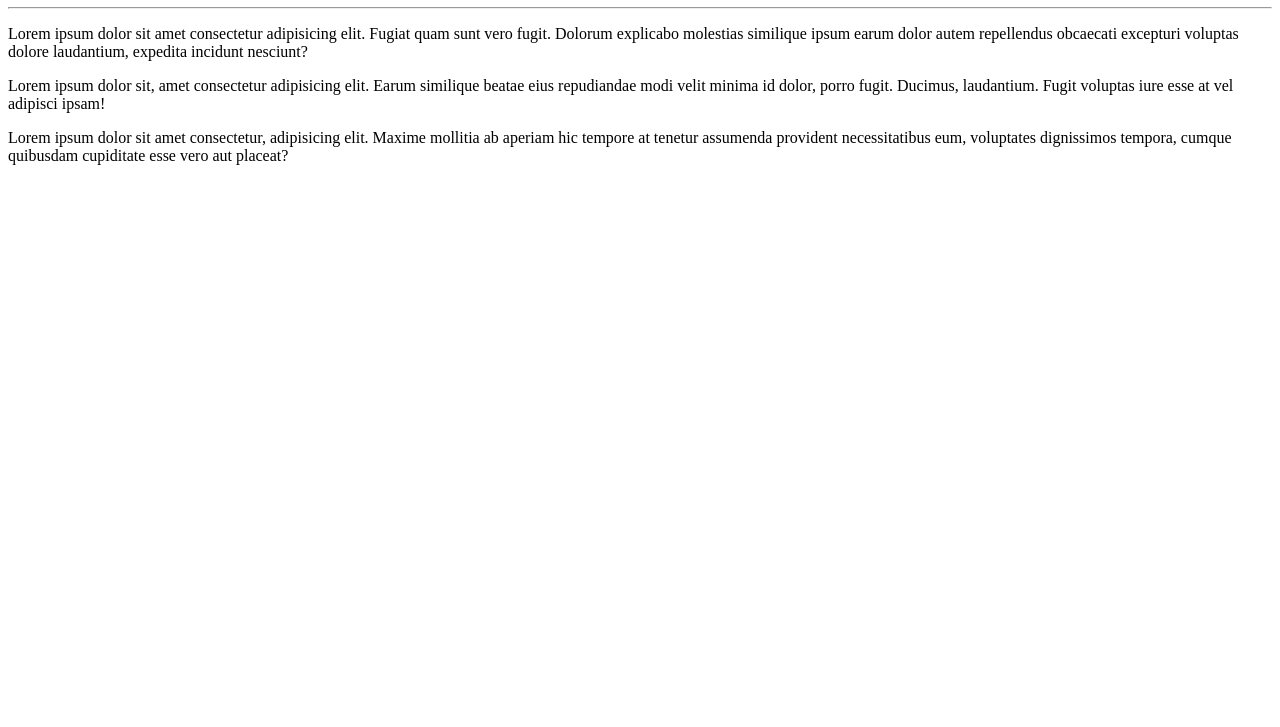
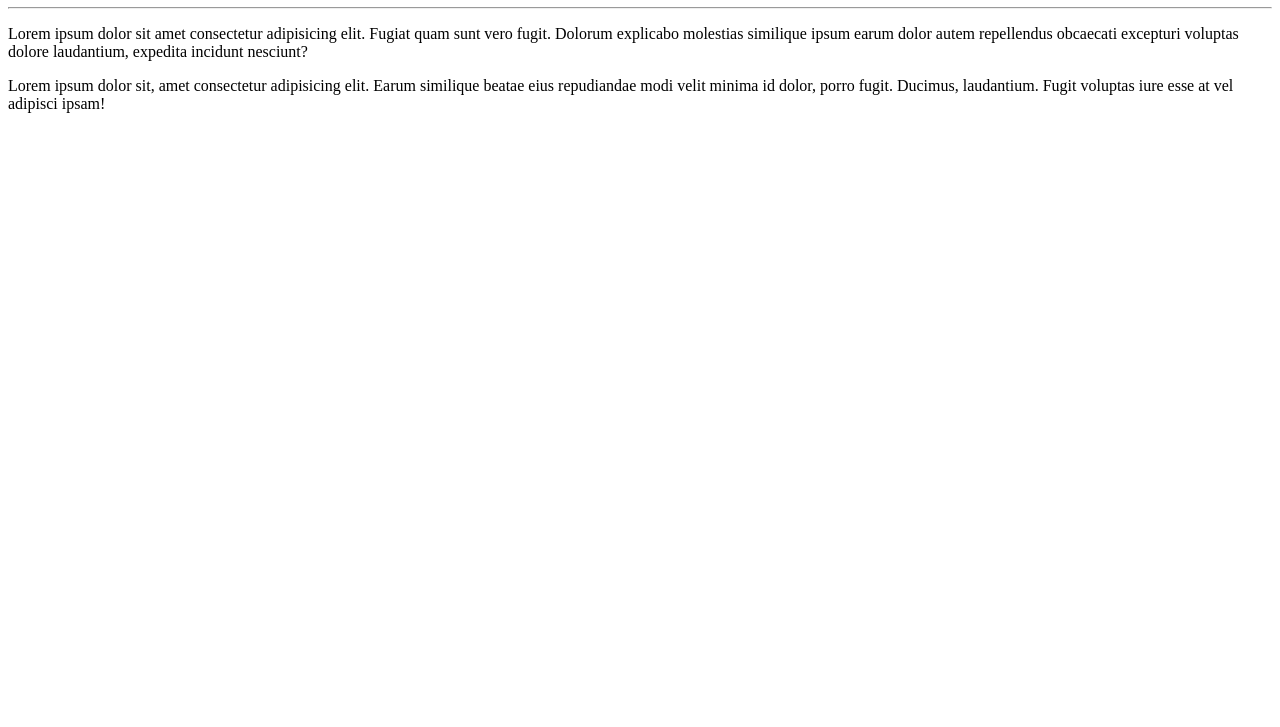
Before and after one commit to LeandroAlvesCarvalho/teste-repositorio-de-versionamento-de-projetos-antigos, a plain HTML site: page Teste-versionamento-de-projetos-antigos/site-exemplo-teste - Copia/index.html in a window 1280 px wide. Shown: the part 73-800 px from the top of the page. Drawn offline with Linux system fonts and the light colour scheme.

Commit message:
Update index.html

```diff
--- a/Teste-versionamento-de-projetos-antigos/site-exemplo-teste - Copia/index.html
+++ b/Teste-versionamento-de-projetos-antigos/site-exemplo-teste - Copia/index.html
@@ -10,6 +10,5 @@
     <hr>
     <p>Lorem ipsum dolor sit amet consectetur adipisicing elit. Fugiat quam sunt vero fugit. Dolorum explicabo molestias similique ipsum earum dolor autem repellendus obcaecati excepturi voluptas dolore laudantium, expedita incidunt nesciunt?</p>
     <p>Lorem ipsum dolor sit, amet consectetur adipisicing elit. Earum similique beatae eius repudiandae modi velit minima id dolor, porro fugit. Ducimus, laudantium. Fugit voluptas iure esse at vel adipisci ipsam!</p>
-    <p>Lorem ipsum dolor sit amet consectetur, adipisicing elit. Maxime mollitia ab aperiam hic tempore at tenetur assumenda provident necessitatibus eum, voluptates dignissimos tempora, cumque quibusdam cupiditate esse vero aut placeat?</p>
 </body>
 </html>
```
